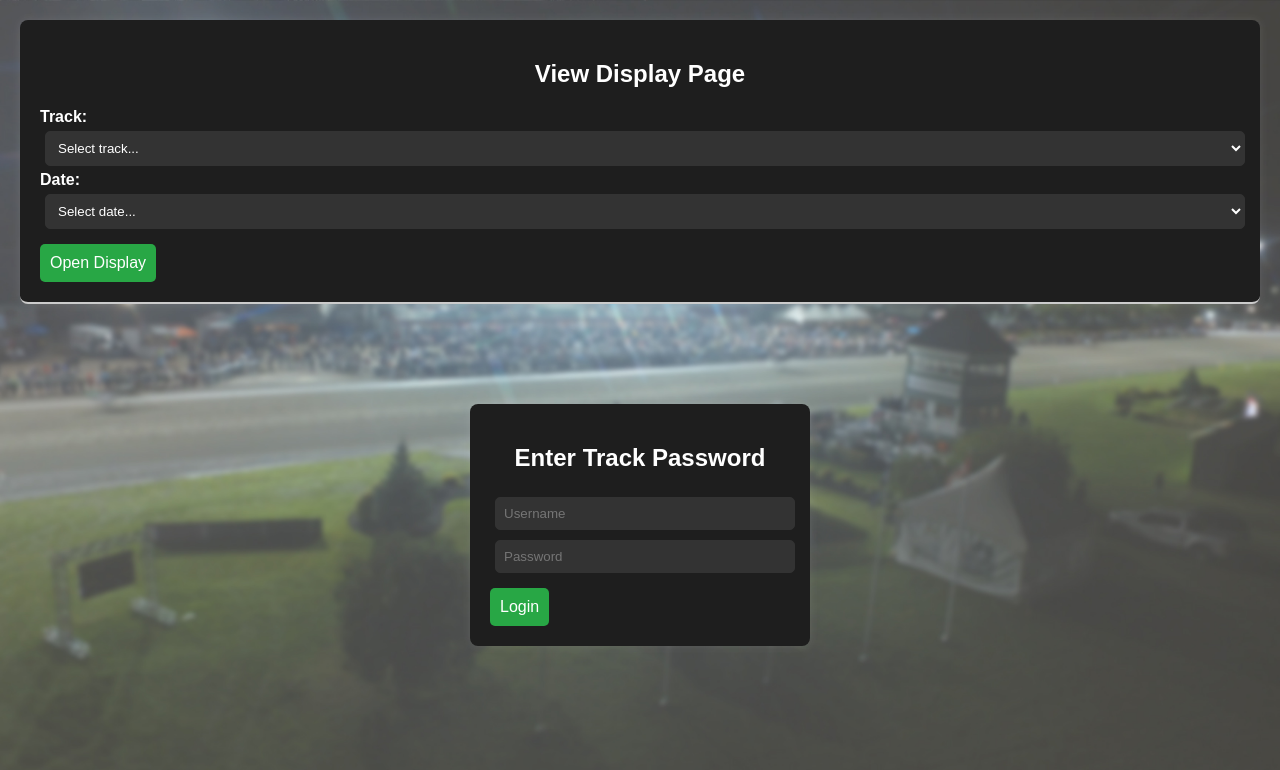
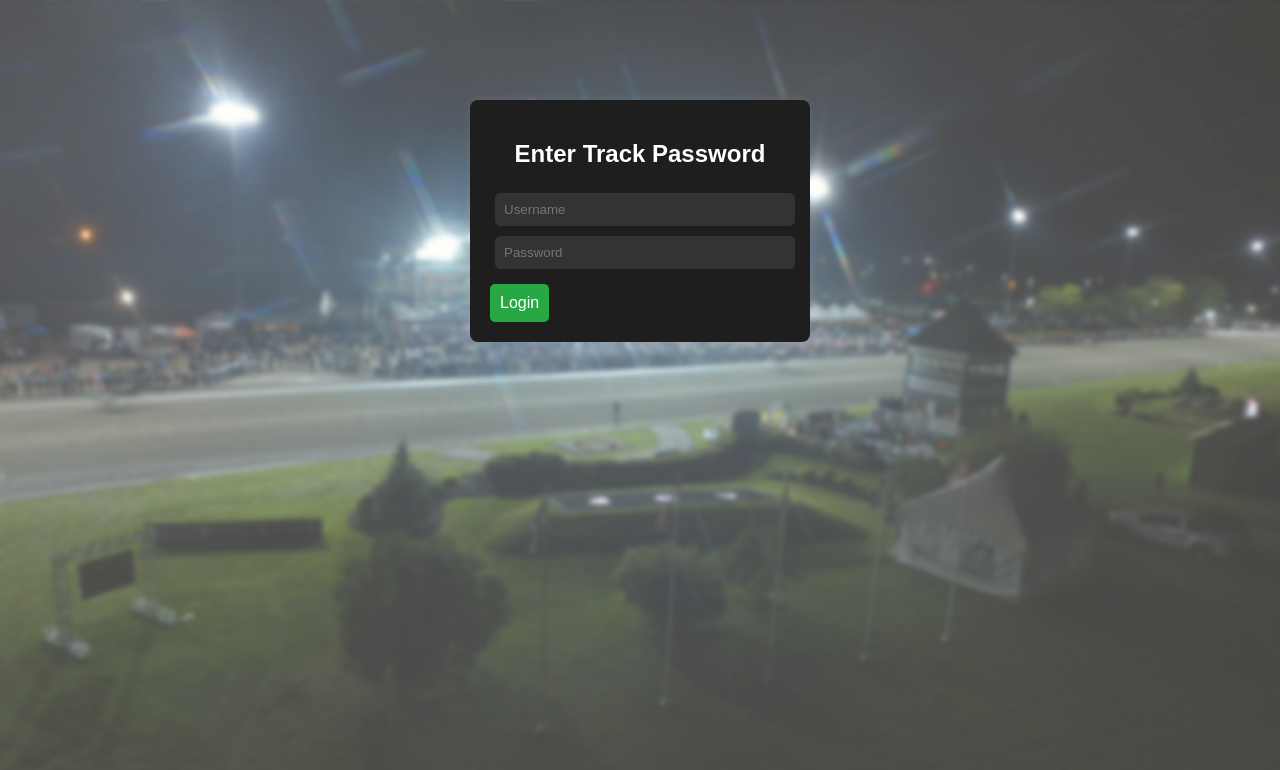
Before and after one commit to Curtismacd31/raceChanges_Entry, a website: page changes_entry.html in a window 1280 px wide. Drawn offline with nearby package versions, Linux system fonts and the light colour scheme; no server answers.

Commit message:
Update changes_entry.html

```diff
--- a/changes_entry.html
+++ b/changes_entry.html
@@ -130,21 +130,6 @@
 </head>
 <body>
 
-<!-- Display Viewer (Always Visible) -->
-<div class="container" id="displayLaunchTab" style="margin-bottom: 30px; border-bottom: 2px solid #ccc; padding-bottom: 20px;">
-  <h2>View Display Page</h2>
-  <label for="trackSelect">Track:</label>
-  <select id="trackSelect" onchange="populateDates()">
-    <option value="">Select track...</option>
-  </select>
-
-  <label for="dateSelect">Date:</label>
-  <select id="dateSelect">
-    <option value="">Select date...</option>
-  </select>
-
-  <button onclick="openDisplayPage()">Open Display</button>
-</div>
 
     <!-- Login Section -->
     <div class="login-container" id="loginPage">
```
